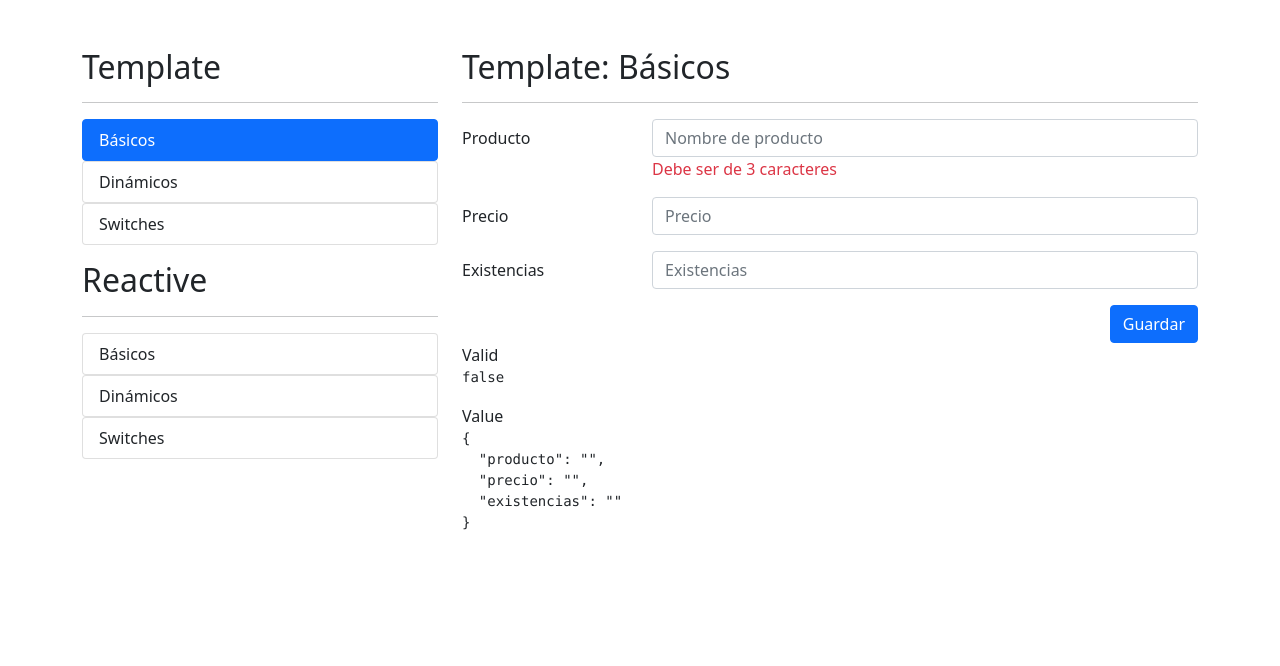
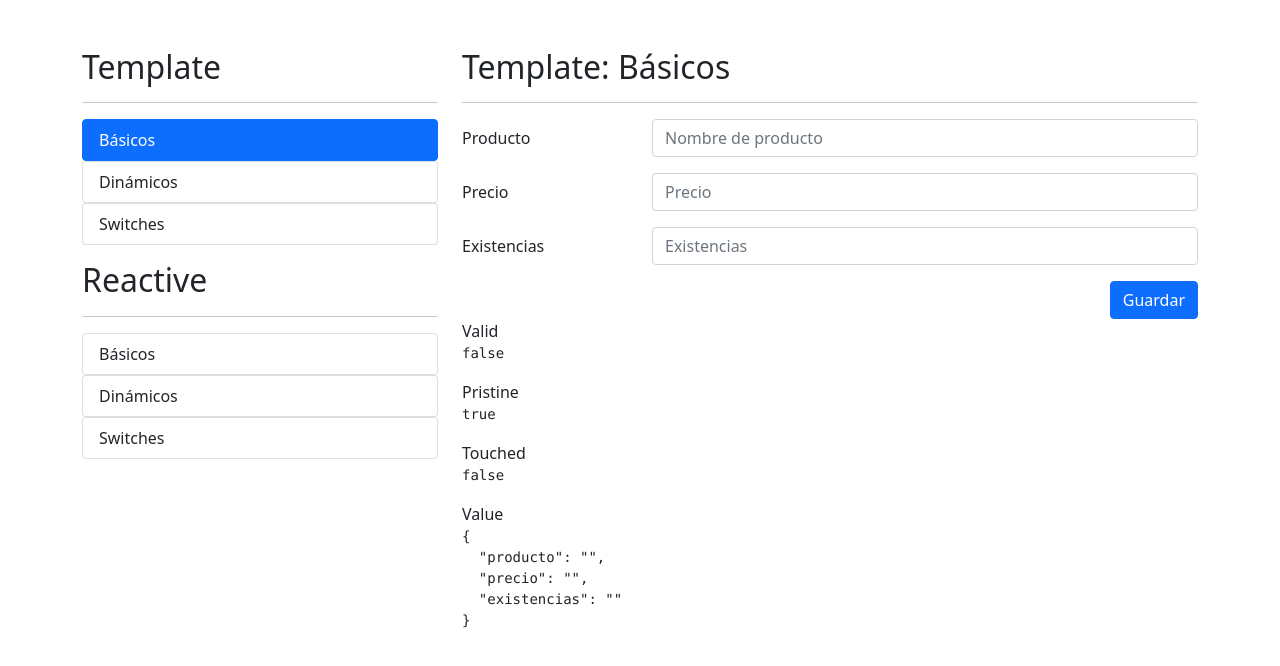
Before and after one commit to javicb/formulariosApp, an Angular app: page /template/basicos in a window 1280 px wide. Shown: the top 666 px of the page. Built offline with nearby package versions, Linux system fonts and the light colour scheme.

Commit message:
Template: mostrar mensaje de error

```diff
--- a/src/app/template/basicos/basicos.component.html
+++ b/src/app/template/basicos/basicos.component.html
@@ -7,8 +7,10 @@
       <div class="mb-3 row">
         <label class="col-sm-3 col-form-label">Producto</label>
         <div class="col-sm-9">
-          <input type="text" class="form-control" placeholder="Nombre de producto" ngModel name="producto" required>
-          <span class="form text-danger">Debe ser de 3 caracteres</span>
+          <input type="text" class="form-control" placeholder="Nombre de producto" ngModel name="producto" required
+            minlength="3">
+          <span *ngIf="miFormulario.controls.producto?.errors && miFormulario.controls.producto?.touched"
+            class="form text-danger">Debe ser de 3 caracteres</span>
         </div>
       </div>
 
@@ -16,7 +18,7 @@
       <div class="mb-3 row">
         <label class="col-sm-3 col-form-label">Precio</label>
         <div class="col-sm-9">
-          <input type="number" class="form-control" placeholder="Precio" ngModel name="precio">
+          <input type="number" class="form-control" placeholder="Precio" ngModel name="precio" required>
         </div>
       </div>
 
@@ -41,6 +43,13 @@
   <div class="col">
     <span>Valid</span>
     <pre>{{miFormulario.valid}}</pre>
+
+    <span>Pristine</span>
+    <pre>{{miFormulario.pristine}}</pre>
+
+    <span>Touched</span>
+    <pre>{{miFormulario.touched}}</pre>
+
     <span>Value</span>
     <pre>{{miFormulario.value | json}}</pre>
   </div>
```
